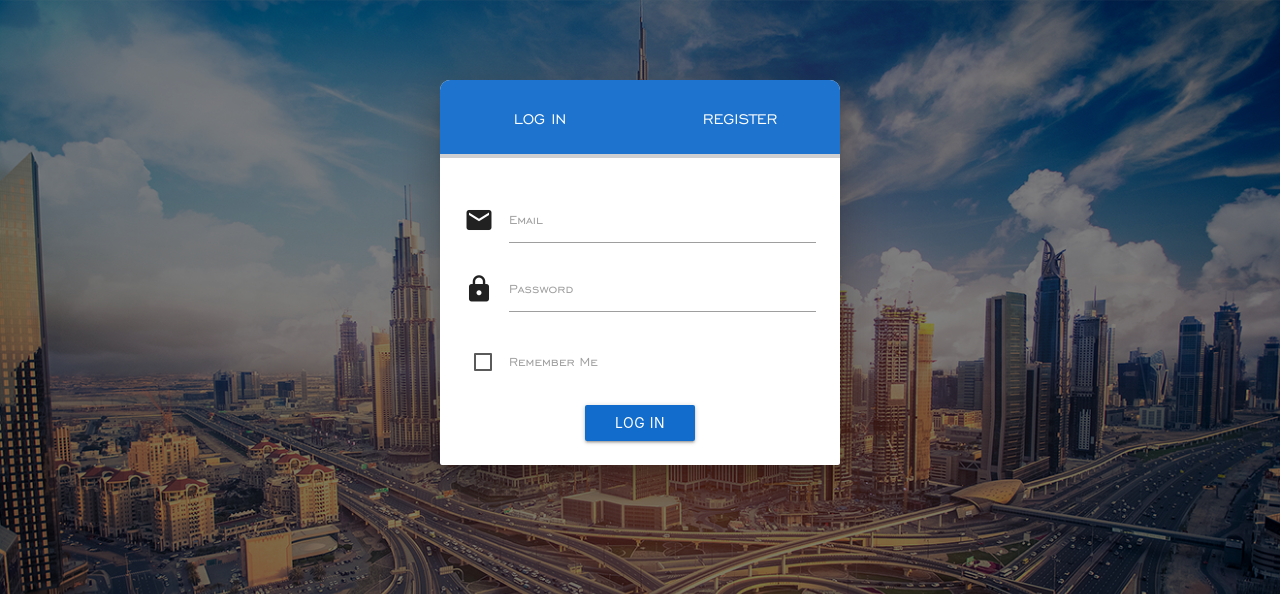
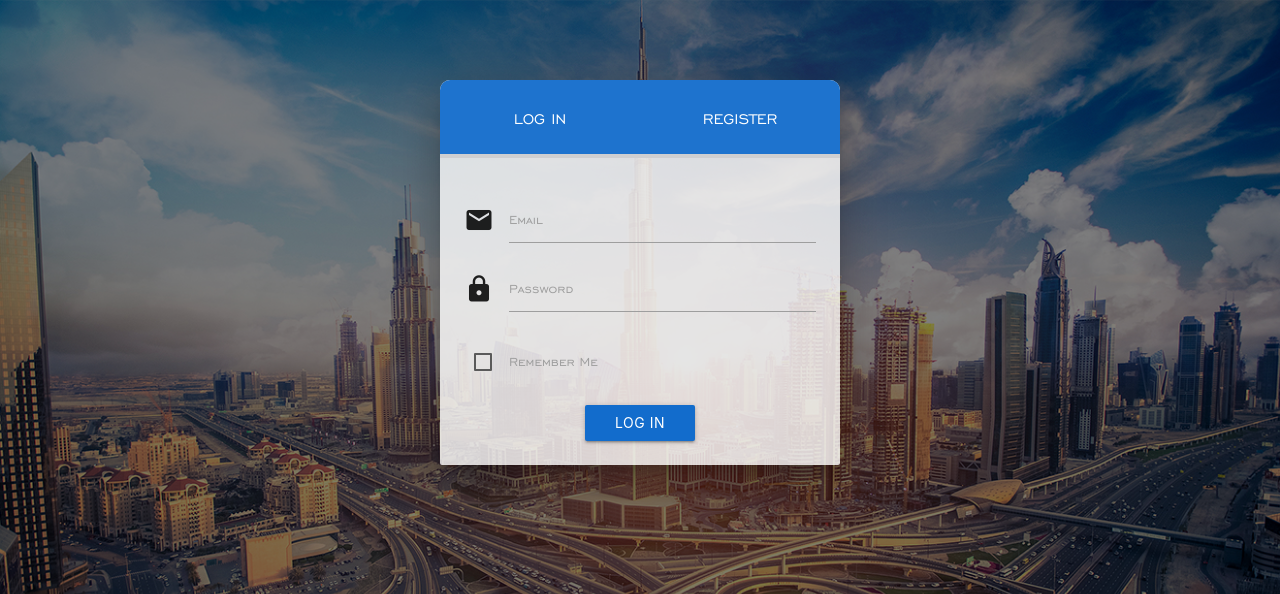
Before and after one commit to AhmedEid3/lp, a website: page src/template/index.html in a window 1280 px wide. Both pictures are taken after a click on the link "Log In". Shown: the top 594 px of the page. Drawn offline with nearby package versions, Linux system fonts and the light colour scheme; files that its build step writes are made by us from their sources; files whose address does not match are found by name.

Commit message:
update popup

```diff
--- a/src/scss/pages/_home_page.scss
+++ b/src/scss/pages/_home_page.scss
@@ -74,7 +74,7 @@
     }
 
     .content {
-      background: #fff;
+      background: rgba(#fff, 0.8);
       padding: 24px !important;
     }
 
```
Also changed, not shown: dist/css/main-style.css, dist/css/main-style.min.css, 1 other file.
